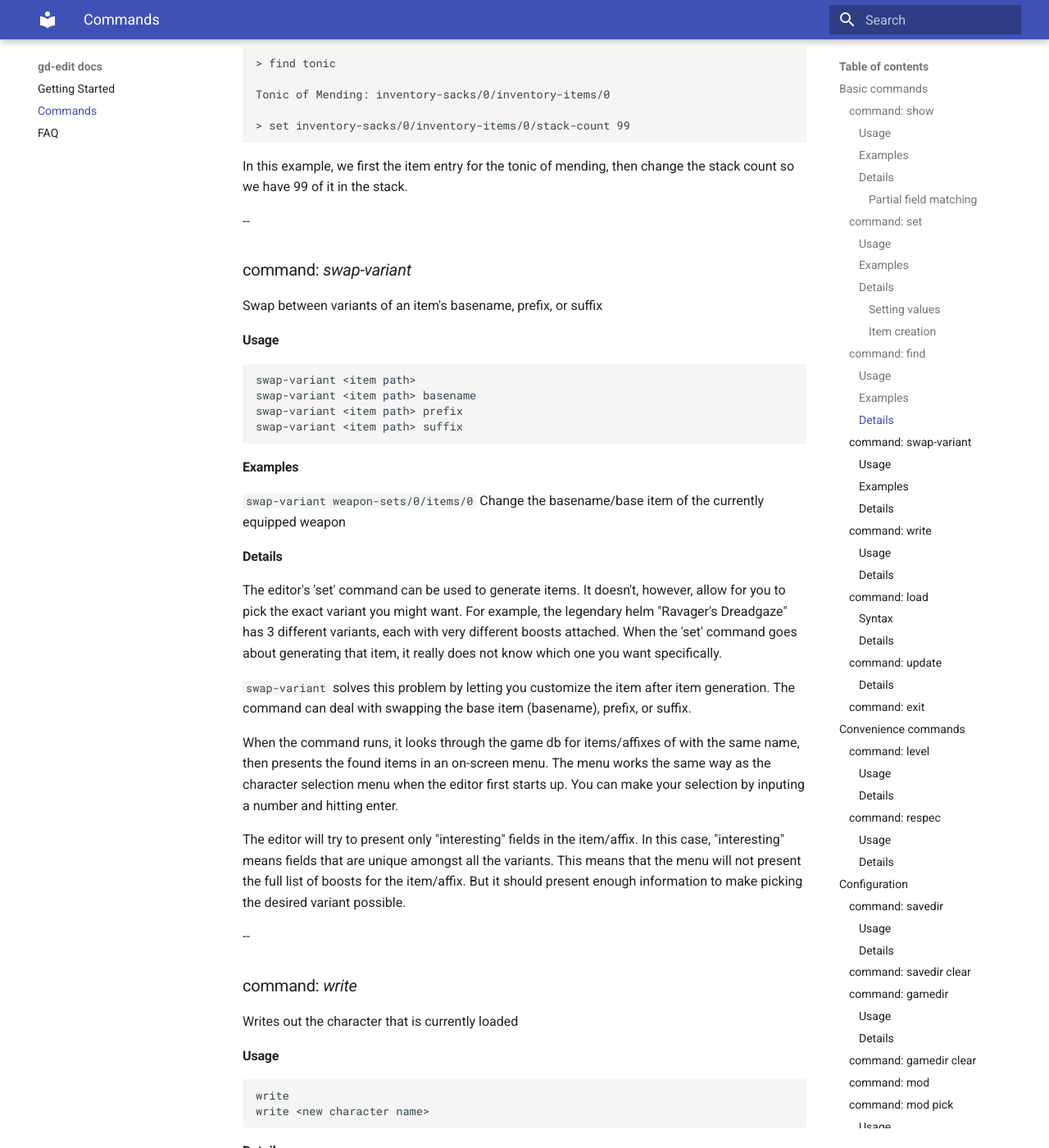
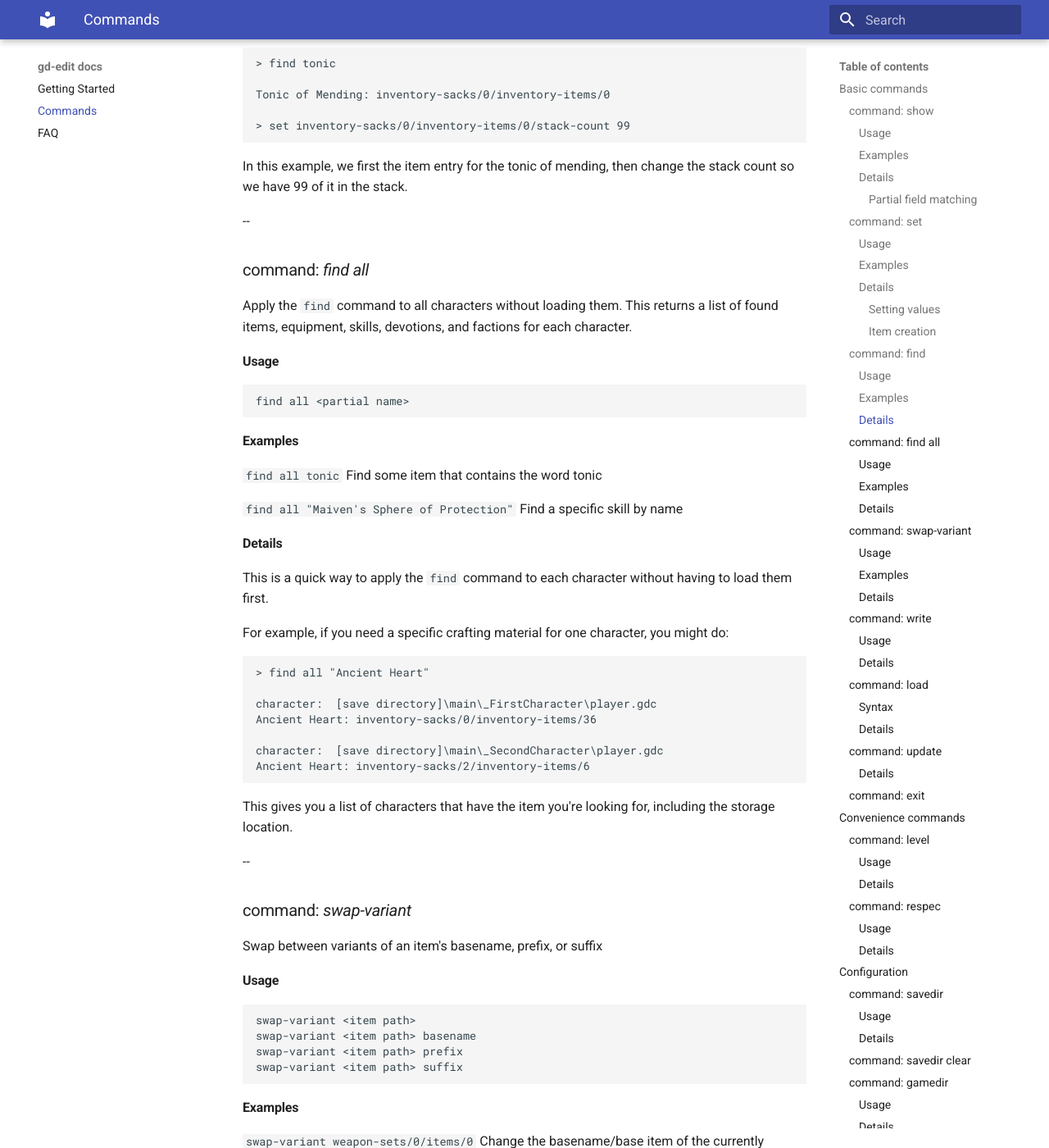
Before and after one commit to Odie/gd-edit-docs, an MkDocs documentation site: the page built from docs/commands.md, in a window 1280 px wide and 1400 px high, scrolled down 3189 px. Shown: the whole window at 82% size. Built offline with MkDocs 1.6.1 and Material for MkDocs 9.7.7, drawn with Linux system fonts in a browser that asks for light colours; old or Windows-style settings are respelled for this version of MkDocs.

Commit message:
add documentation for "find all"

````diff
--- a/docs/commands.md
+++ b/docs/commands.md
@@ -148,6 +148,40 @@ Tonic of Mending: inventory-sacks/0/inventory-items/0
 
 In this example, we first the item entry for the tonic of mending, then change the stack
 count so we have 99 of it in the stack.
+
+--
+
+### command: _find all_
+
+Apply the ```find``` command to all characters without loading them. This returns a list of found items, equipment, skills, devotions, and factions for each character.
+
+#### Usage
+```no-highlight
+find all <partial name>
+```
+
+#### Examples
+``` find all tonic ``` Find some item that contains the word tonic
+
+``` find all "Maiven's Sphere of Protection" ``` Find a specific skill by name
+
+#### Details
+
+This is a quick way to apply the ```find``` command to each character without having to load them first.
+
+For example, if you need a specific crafting material for one character, you might do:
+
+```no-highlight
+> find all "Ancient Heart"
+
+character:  [save directory]\main\_FirstCharacter\player.gdc
+Ancient Heart: inventory-sacks/0/inventory-items/36
+
+character:  [save directory]\main\_SecondCharacter\player.gdc
+Ancient Heart: inventory-sacks/2/inventory-items/6
+```
+
+This gives you a list of characters that have the item you're looking for, including the storage location.
 
 --
 
````
